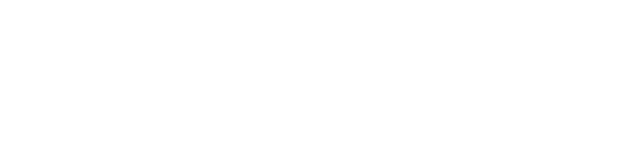
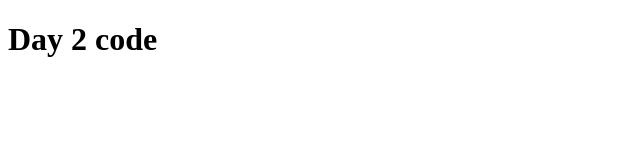
Before and after one commit to SumitB1412/construct-week-b22, a plain HTML site: page index.html in a window 1280 px wide. Shown: the whole page, without its empty margins (0-640 px from the left). Drawn offline with Linux system fonts and the light colour scheme.

Commit message:
created index

```diff
--- a/index.html
+++ b/index.html
@@ -9,7 +9,7 @@
 </head>
 
 <body>
-
+    <h1>Day 2 code</h1>
 </body>
 
 </html>
```
